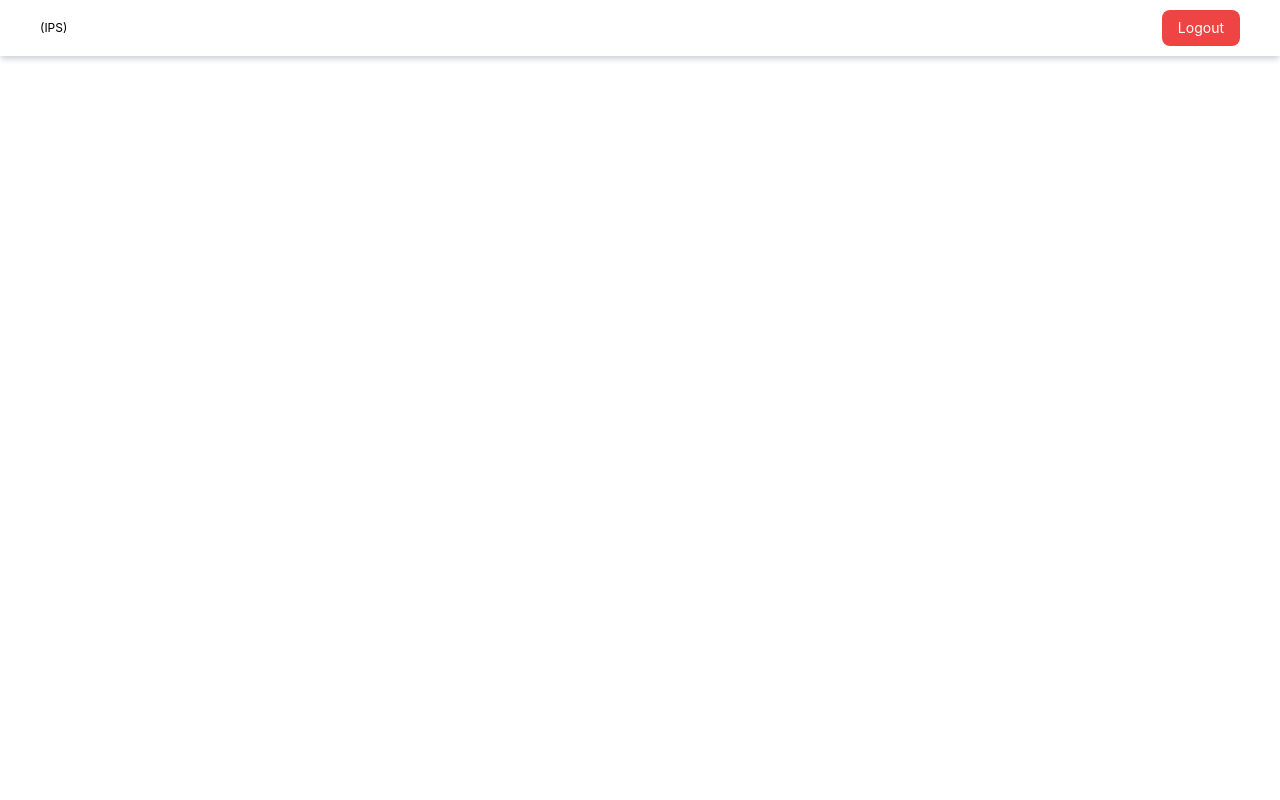
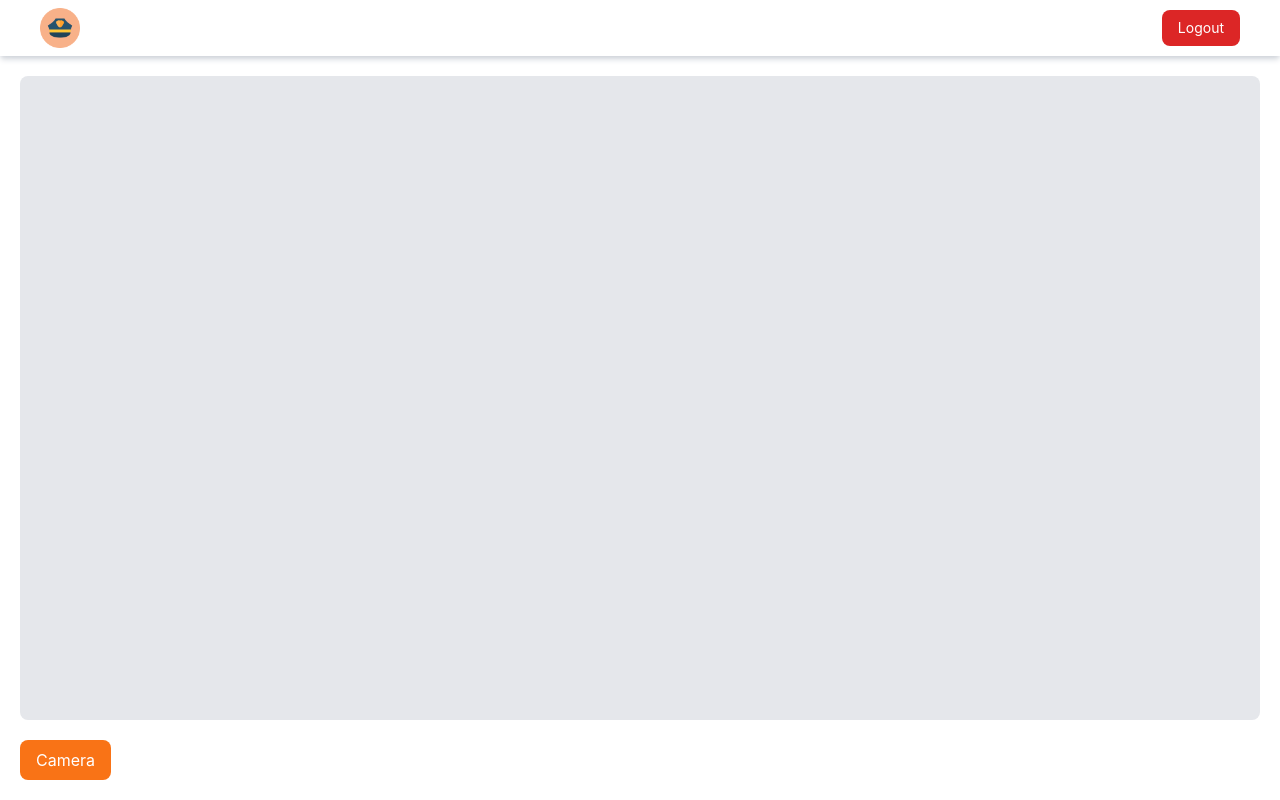
Before and after one commit to CodingXWizards/FaceTrix, a Vue app in the folder client/: page / in a window 1280 px wide. Built offline with nearby package versions, Linux system fonts and the light colour scheme.

Commit message:
some minor fixes and styles

```diff
--- a/client/src/main.ts
+++ b/client/src/main.ts
@@ -4,10 +4,20 @@ import App from './App.vue'
 import router from './router'
 import { createPinia } from 'pinia'
 
+import 'vuetify/styles'
+import { createVuetify } from 'vuetify'
+import * as components from 'vuetify/components'
+import * as directives from 'vuetify/directives'
+
 const app = createApp(App);
 const pinia = createPinia();
+const vuetify = createVuetify({
+    components,
+    directives,
+});
 
 app
     .use(pinia)
     .use(router)
+    .use(vuetify)
     .mount('#app')
--- a/client/src/pages/Home.vue
+++ b/client/src/pages/Home.vue
@@ -1,37 +1,19 @@
 <script setup lang="ts">
-import { useAuthStore } from "@/store/authStore";
-import { useRouter } from "vue-router";
-
-const authStore = useAuthStore();
-const router = useRouter();
-
-async function handleLogout() {
-  try {
-    const response = await fetch("http://localhost:8000/api/auth/logout");
-    console.log(await response.json());
-    router.push("/login");
-  } catch (error) {
-    console.log(error);
-  }
-}
+import Navbar from '@/components/Navbar.vue';
 </script>
 
 <template>
-  <main>
-    <nav
-      class="w-full h-14 shadow-md shadow-gray-300 flex items-center justify-between px-10"
-    >
-      <div>
-        <h4>{{ authStore.user?.name }}</h4>
-        <p class="text-xs">{{ authStore.user?.designation }} (IPS)</p>
+  <main class="h-screen flex flex-col">
+    <Navbar />
+    <section class="flex-grow p-5 flex flex-col gap-y-5">
+      <div class="flex-grow flex flex-col justify-between bg-gray-200 rounded-lg">
+        <span></span>
+        <div>
+        </div>
       </div>
-      <button
-        class="p-2 px-4 bg-red-500 rounded-lg text-white text-sm"
-        @click="handleLogout"
-      >
-        Logout
-      </button>
-    </nav>
+      <RouterLink class="p-2 px-4 w-fit bg-orange-500 hover:bg-opacity-90 text-white rounded-lg" to="/camera">
+        Camera</RouterLink>
+    </section>
   </main>
 </template>
 
--- a/client/src/style.css
+++ b/client/src/style.css
@@ -16,3 +16,22 @@
   -webkit-font-smoothing: antialiased;
   -moz-osx-font-smoothing: grayscale;
 }
+
+h1{
+  @apply text-5xl
+}
+h2{
+  @apply text-3xl font-medium
+}
+h3{
+  @apply text-2xl
+}
+h4{
+  @apply text-xl
+}
+h5{
+  @apply text-lg
+}
+h6{
+  @apply text-base
+}
```
